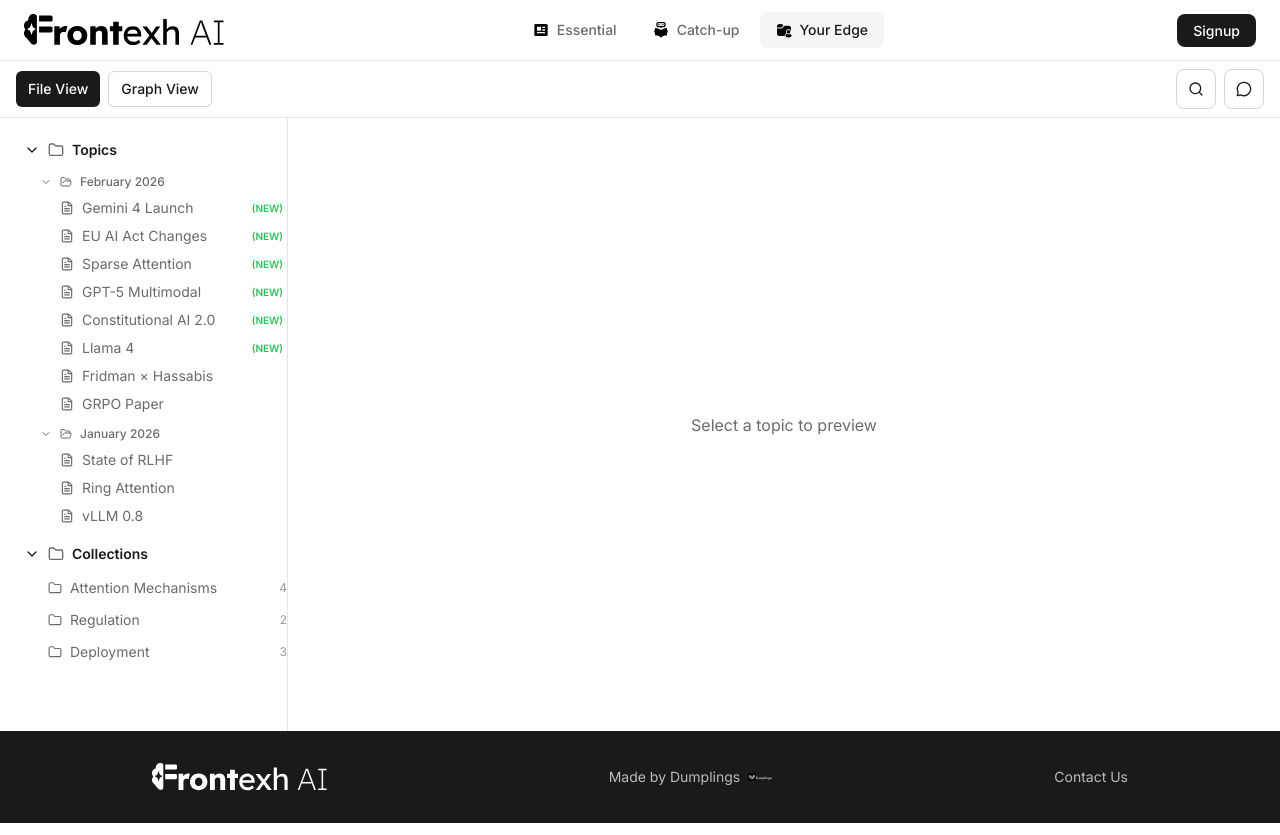
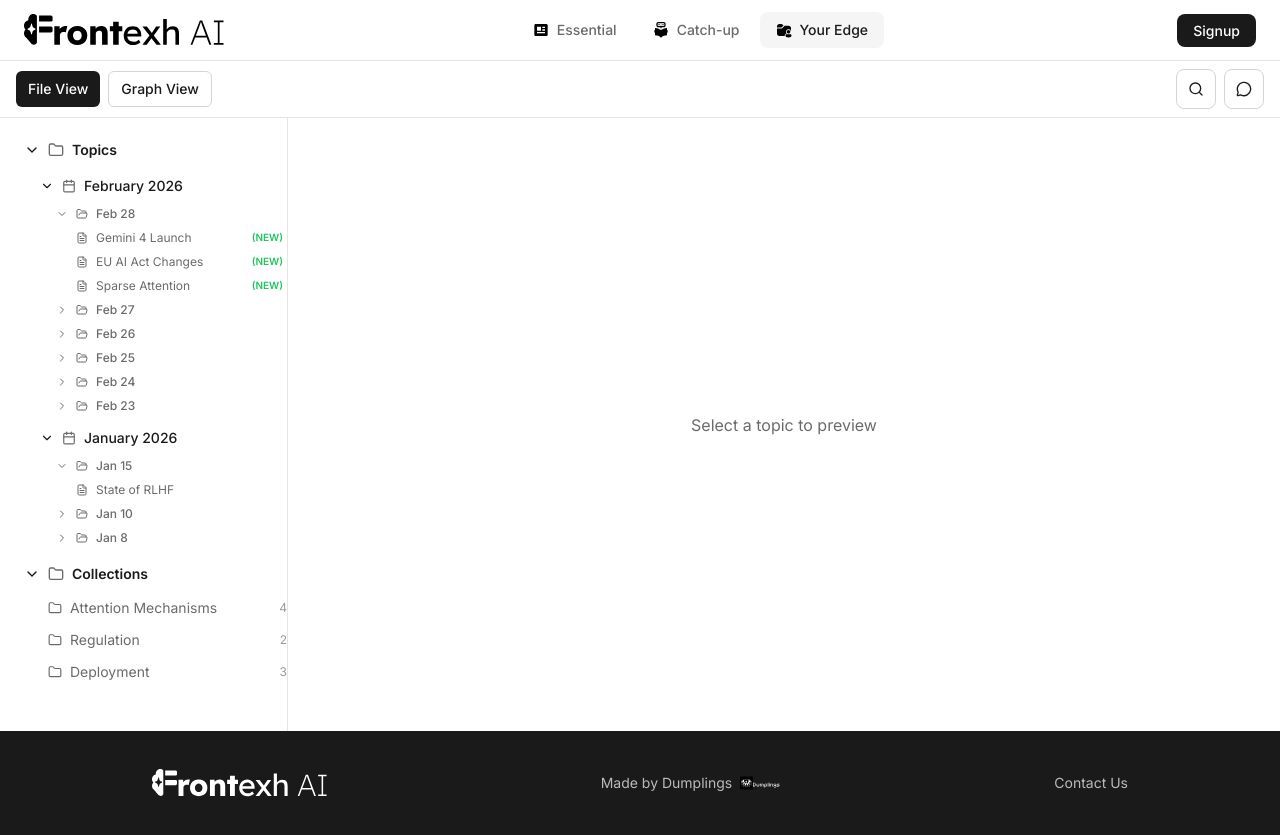
Before and after one commit to LOKTSN/cortex, a React (Vite) app in the folder frontend/: page /edge in a window 1280 px wide. Built offline with nearby package versions, Linux system fonts and the light colour scheme; no server answers; the HTML template or start-up script is replaced by a standard one.

Commit message:
Add day-level folders to FileTree and fix font hierarchy
- Restructure mockEdgeTopics to month → day → topic nesting
- FileTree renders 3-level tree matching YYYY-MM/DD/slug structure
- Month headers now larger than topic names (text-sm vs text-xs)
- Bump dumpling logo size in footer

```diff
--- a/frontend/src/components/edge/FileTree.tsx
+++ b/frontend/src/components/edge/FileTree.tsx
@@ -1,5 +1,5 @@
 import { useState } from "react"
-import { ChevronDown, ChevronRight, Folder, FileText, FolderOpen } from "lucide-react"
+import { ChevronDown, ChevronRight, Folder, FileText, FolderOpen, Calendar } from "lucide-react"
 import { mockEdgeTopics, mockCollections } from "@/lib/mock-data"
 import { ScrollArea } from "@/components/ui/scroll-area"
 
@@ -14,12 +14,25 @@ export function FileTree({ selectedSlug, onSelect }: FileTreeProps) {
   const [openMonths, setOpenMonths] = useState<Set<string>>(
     new Set(mockEdgeTopics.map((g) => g.month))
   )
+  const [openDays, setOpenDays] = useState<Set<string>>(
+    // Open the first day of each month by default
+    new Set(mockEdgeTopics.map((g) => `${g.month}/${g.days[0]?.day}`))
+  )
 
   function toggleMonth(month: string) {
     setOpenMonths((prev) => {
       const next = new Set(prev)
       if (next.has(month)) next.delete(month)
       else next.add(month)
+      return next
+    })
+  }
+
+  function toggleDay(key: string) {
+    setOpenDays((prev) => {
+      const next = new Set(prev)
+      if (next.has(key)) next.delete(key)
+      else next.add(key)
       return next
     })
   }
@@ -40,37 +53,61 @@ export function FileTree({ selectedSlug, onSelect }: FileTreeProps) {
         {topicsOpen &&
           mockEdgeTopics.map((group) => (
             <div key={group.month} className="ml-4">
+              {/* Month level */}
               <button
                 onClick={() => toggleMonth(group.month)}
+                className="flex w-full items-center gap-2 rounded-md px-2 py-1.5 text-sm font-medium text-text hover:bg-bg-muted cursor-pointer"
+              >
+                {openMonths.has(group.month) ? (
+                  <ChevronDown className="h-3.5 w-3.5" />
+                ) : (
+                  <ChevronRight className="h-3.5 w-3.5" />
+                )}
+                <Calendar className="h-3.5 w-3.5 text-text-muted" />
+                {group.month}
+              </button>
+
+              {openMonths.has(group.month) &&
+                group.days.map((day) => {
+                  const dayKey = `${group.month}/${day.day}`
+                  return (
+                    <div key={dayKey} className="ml-4">
+                      {/* Day level */}
+                      <button
+                        onClick={() => toggleDay(dayKey)}
                         className="flex w-full items-center gap-2 rounded-md px-2 py-1 text-xs font-medium text-text-muted hover:bg-bg-muted cursor-pointer"
                       >
-                {openMonths.has(group.month) ? (
+                        {openDays.has(dayKey) ? (
                           <ChevronDown className="h-3 w-3" />
                         ) : (
                           <ChevronRight className="h-3 w-3" />
                         )}
                         <FolderOpen className="h-3 w-3" />
-                {group.month}
+                        {day.label}
                       </button>
 
-              {openMonths.has(group.month) &&
-                group.topics.map((topic) => (
+                      {/* Topic level */}
+                      {openDays.has(dayKey) &&
+                        day.topics.map((topic) => (
                           <button
                             key={topic.slug + topic.name}
                             onClick={() => onSelect(topic.slug, topic.name)}
-                    className={`ml-5 flex w-full items-center gap-2 rounded-md px-2 py-1 text-sm transition-colors cursor-pointer ${
-                      selectedSlug === topic.slug && topic.name
+                            className={`ml-5 flex w-full items-center gap-2 rounded-md px-2 py-1 text-xs transition-colors cursor-pointer ${
+                              selectedSlug === topic.slug
                                 ? "bg-bg-muted font-medium text-text"
                                 : "text-text-muted hover:bg-bg-muted hover:text-text"
                             }`}
                           >
-                    <FileText className="h-3.5 w-3.5" />
-                    {topic.name}
+                            <FileText className="h-3 w-3 shrink-0" />
+                            <span className="truncate">{topic.name}</span>
                             {topic.isNew && (
-                      <span className="ml-auto text-[10px] font-semibold text-success">(NEW)</span>
+                              <span className="ml-auto shrink-0 text-[10px] font-semibold text-success">(NEW)</span>
                             )}
                           </button>
                         ))}
+                    </div>
+                  )
+                })}
             </div>
           ))}
 
--- a/frontend/src/components/edge/TopicPreview.tsx
+++ b/frontend/src/components/edge/TopicPreview.tsx
@@ -22,7 +22,7 @@ function getIcon(filename: string) {
 }
 
 export function TopicPreview({ slug, name }: TopicPreviewProps) {
-  const allEdgeTopics = mockEdgeTopics.flatMap((g) => g.topics)
+  const allEdgeTopics = mockEdgeTopics.flatMap((g) => g.days.flatMap((d) => d.topics))
   const edgeTopic = allEdgeTopics.find((t) => t.slug === slug && t.name === name)
   const { topics } = useTopicsStore()
   const topic = topics.find((t) => t.slug === slug)
--- a/frontend/src/components/layout/Footer.tsx
+++ b/frontend/src/components/layout/Footer.tsx
@@ -8,7 +8,7 @@ export function Footer() {
         <img src={logoSvg} alt="Frontexh AI" className="h-7 brightness-0 invert" />
         <div className="flex items-center gap-2 text-sm text-white/70">
           Made by Dumplings
-          <img src={dumplingsSvg} alt="Dumplings" className="h-6 w-6" />
+          <img src={dumplingsSvg} alt="Dumplings" className="h-10 w-10" />
         </div>
         <button className="text-sm text-white/70 hover:text-white cursor-pointer">
           Contact Us
--- a/frontend/src/lib/mock-data.ts
+++ b/frontend/src/lib/mock-data.ts
@@ -184,26 +184,91 @@ export const mockTldr = `While you were away, 3 major developments happened in A
 
 **3. EU AI Act enforcement started** — social scoring banned, €35M fines active. Major compliance deadline in 6 months for GPAI providers.`
 
-export const mockEdgeTopics = [
+export interface EdgeTopic {
+  name: string
+  slug: string
+  status: string
+  saved: string
+  fileCount: number
+  isNew: boolean
+}
+
+export interface EdgeDay {
+  day: string       // e.g. "28"
+  label: string     // e.g. "Feb 28"
+  topics: EdgeTopic[]
+}
+
+export interface EdgeMonth {
+  month: string     // e.g. "February 2026"
+  days: EdgeDay[]
+}
+
+export const mockEdgeTopics: EdgeMonth[] = [
   {
     month: "February 2026",
+    days: [
+      {
+        day: "28", label: "Feb 28",
         topics: [
           { name: "Gemini 4 Launch", slug: "gemini-4-launch", status: "Read + Listened", saved: "Feb 28, 2026", fileCount: 3, isNew: true },
           { name: "EU AI Act Changes", slug: "eu-ai-act-enforcement", status: "Read", saved: "Feb 28, 2026", fileCount: 3, isNew: true },
           { name: "Sparse Attention", slug: "sparse-attention-10m", status: "Read", saved: "Feb 28, 2026", fileCount: 3, isNew: true },
+        ],
+      },
+      {
+        day: "27", label: "Feb 27",
+        topics: [
           { name: "GPT-5 Multimodal", slug: "gpt-5-multimodal", status: "Read", saved: "Feb 27, 2026", fileCount: 3, isNew: true },
+        ],
+      },
+      {
+        day: "26", label: "Feb 26",
+        topics: [
           { name: "Constitutional AI 2.0", slug: "constitutional-ai-2", status: "New", saved: "Feb 26, 2026", fileCount: 3, isNew: true },
+        ],
+      },
+      {
+        day: "25", label: "Feb 25",
+        topics: [
           { name: "Llama 4", slug: "llama-4-2m-context", status: "New", saved: "Feb 25, 2026", fileCount: 3, isNew: true },
+        ],
+      },
+      {
+        day: "24", label: "Feb 24",
+        topics: [
           { name: "Fridman × Hassabis", slug: "fridman-hassabis-agi", status: "New", saved: "Feb 24, 2026", fileCount: 3, isNew: false },
+        ],
+      },
+      {
+        day: "23", label: "Feb 23",
+        topics: [
           { name: "GRPO Paper", slug: "grpo-rlhf-alternative", status: "New", saved: "Feb 23, 2026", fileCount: 3, isNew: false },
+        ],
+      },
     ],
   },
   {
     month: "January 2026",
+    days: [
+      {
+        day: "15", label: "Jan 15",
         topics: [
           { name: "State of RLHF", slug: "state-of-rlhf-dpo", status: "Read + Listened", saved: "Jan 15, 2026", fileCount: 3, isNew: false },
+        ],
+      },
+      {
+        day: "10", label: "Jan 10",
+        topics: [
           { name: "Ring Attention", slug: "ring-attention", status: "Read", saved: "Jan 10, 2026", fileCount: 3, isNew: false },
+        ],
+      },
+      {
+        day: "08", label: "Jan 8",
+        topics: [
           { name: "vLLM 0.8", slug: "vllm-08-release", status: "Read", saved: "Jan 8, 2026", fileCount: 3, isNew: false },
+        ],
+      },
     ],
   },
 ]
```
Lines whose indentation alone changed are shown as unchanged.
